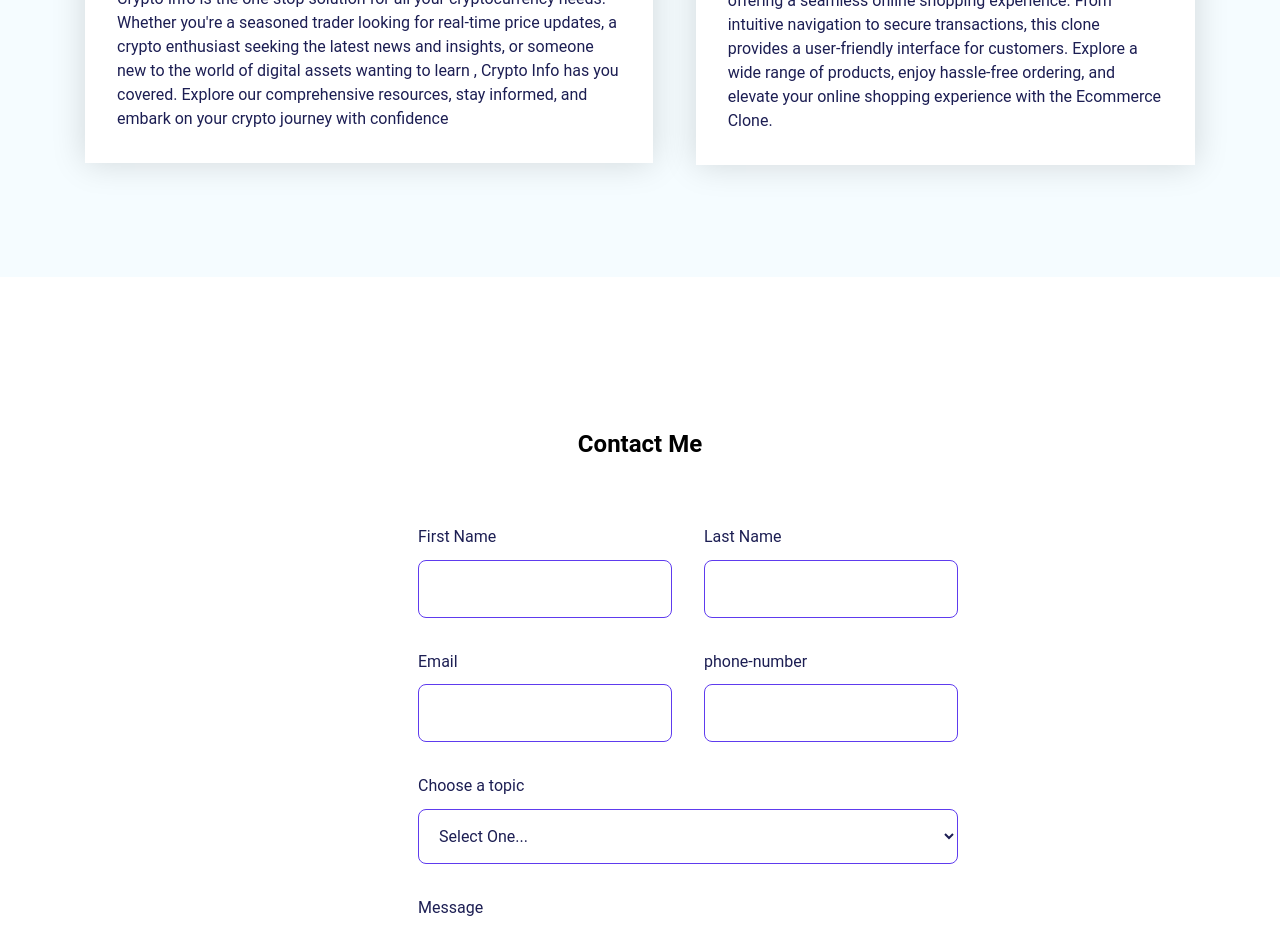
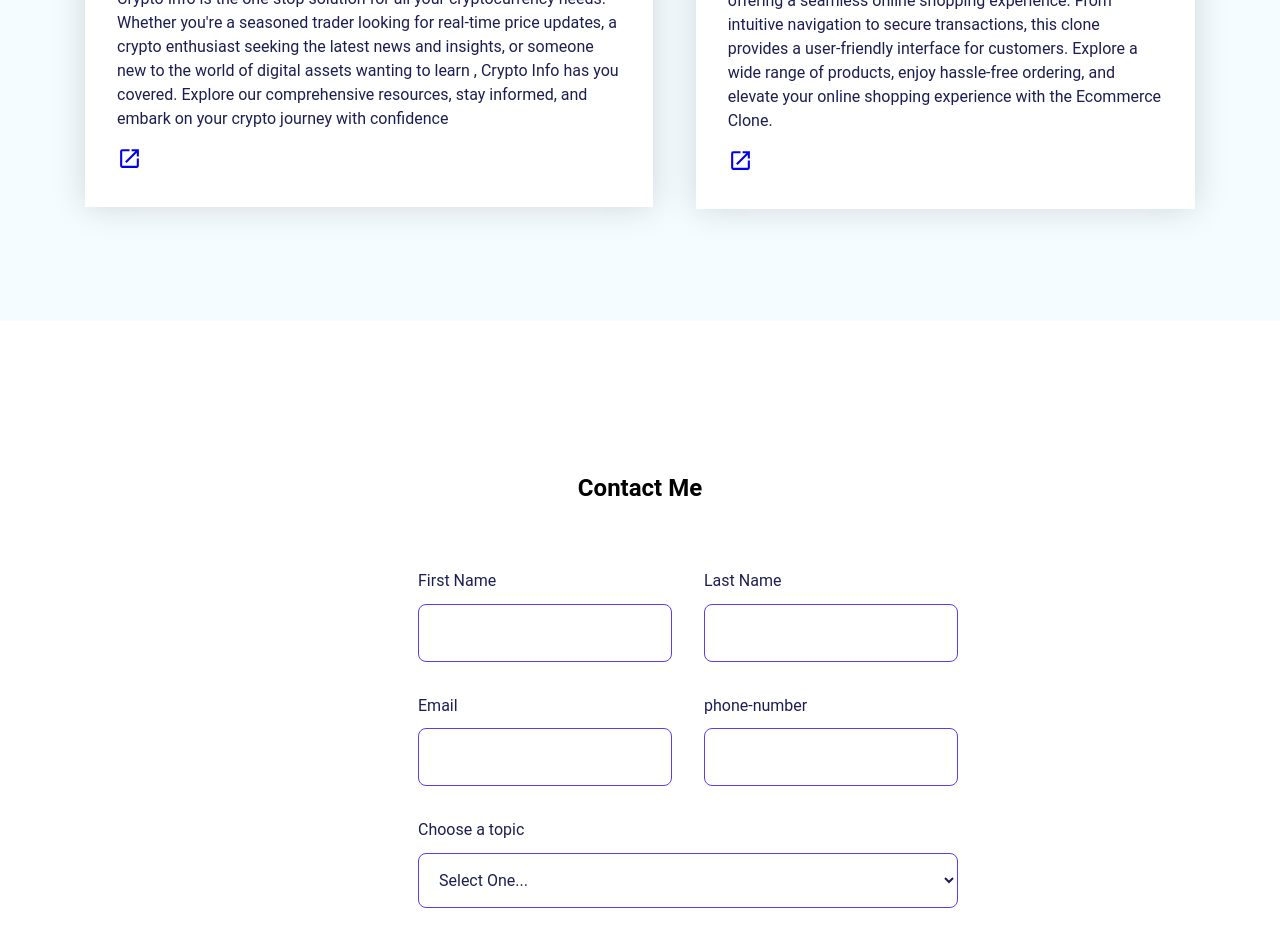
Before and after one commit to yogesh1510-ux/portfolio, a React (Create React App) app: page / in a window 1280 px wide. Shown: the part 2300-3228 px from the top of the page. Built offline with nearby package versions, Linux system fonts and the light colour scheme.

Commit message:
portfolio

```diff
--- a/src/Components/MyPortfolio.jsx
+++ b/src/Components/MyPortfolio.jsx
@@ -1,5 +1,6 @@
 import data from "../Components/data.json";
 import { FaGithub } from "react-icons/fa";
+import { MdOpenInNew } from 'react-icons/md';
 
 export default function MyPortfolio() {
   return (
@@ -33,6 +34,7 @@ export default function MyPortfolio() {
               <div>
                 <h3 className="portfolio--section--title">{item.title}</h3>
                 <p className="text-md">{item.description}</p>
+                <MdOpenInNew style={{ width: '25px', height: '25px',paddingTop:"15px" }} />
               </div>
 
             </div>
```
